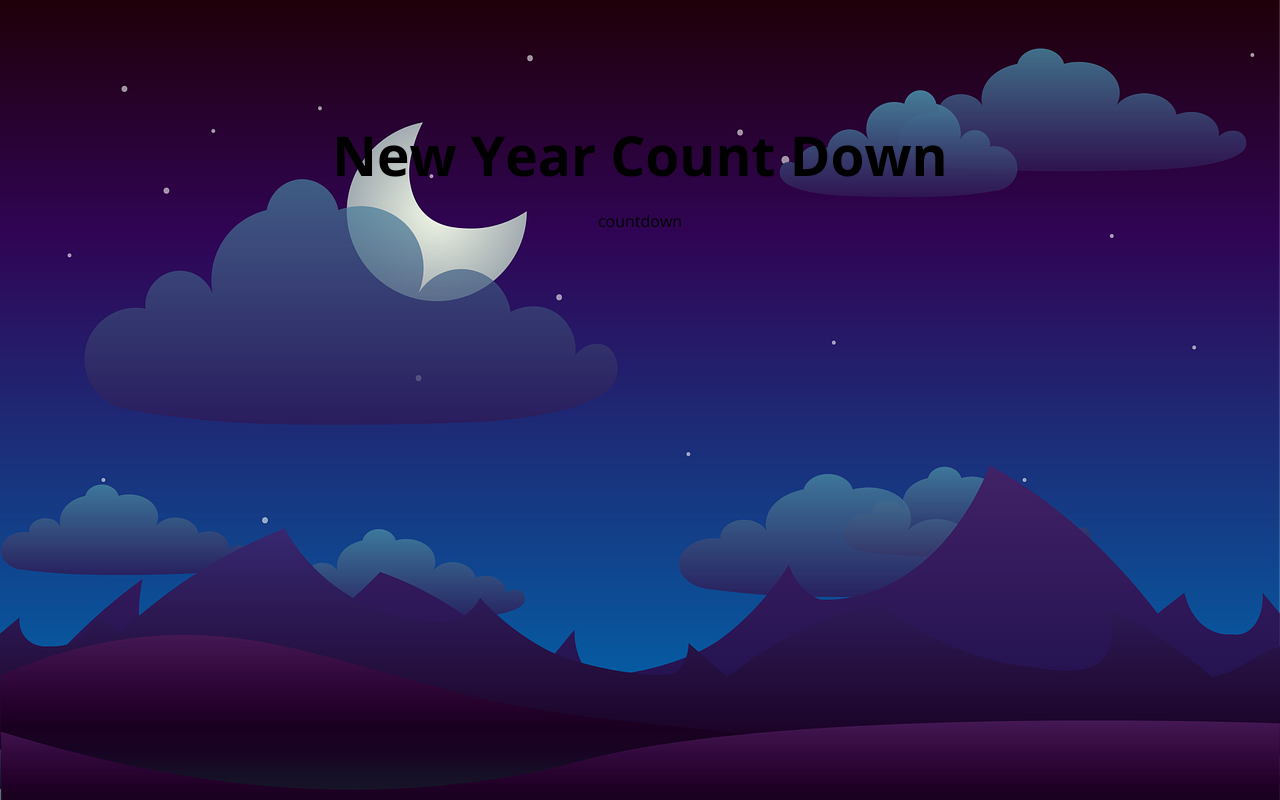
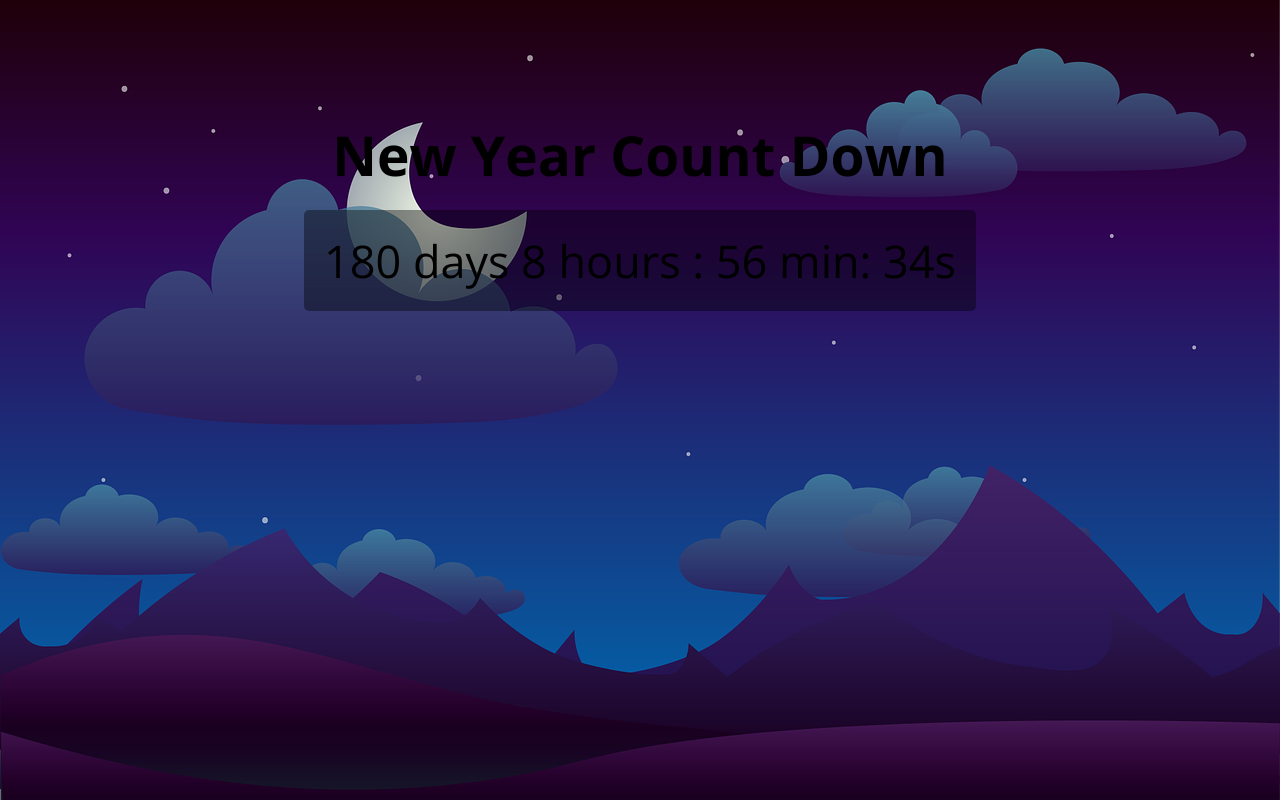
Before and after one commit to OybekKayumov/javascript-100-days, a website: page 17-date-countdown/index.html in a window 1280 px wide. Drawn offline with nearby package versions, Linux system fonts and the light colour scheme.

Commit message:
Add date countdown

```diff
--- a/17-date-countdown/script.js
+++ b/17-date-countdown/script.js
@@ -0,0 +1,21 @@
+const countTo = "1 Jan 2024";
+
+const c = setInterval(() => {
+  const endDate = new Date(countTo);
+  const curDate = new Date();
+
+  const totalSec = (endDate - curDate) / 1000;
+
+  const days = Math.floor(totalSec / 3600 / 24);
+  const hours = Math.floor(totalSec / 3600) % 24;
+  const mins = Math.floor(totalSec / 60) % 60;
+  const sec = Math.floor(totalSec) % 60;
+
+  const countDown = document.getElementById('countdown');
+  countDown.textContent = `${days} days ${hours} hours : ${mins} min: ${sec}s`
+
+  if (totalSec < 0) {
+    clearInterval();
+    countDown.textContent = "Happy New Year!!!"
+  }
+}, 1000)
--- a/17-date-countdown/styles.css
+++ b/17-date-countdown/styles.css
@@ -33,7 +33,7 @@ h1 {
   line-height: 2;
 }
 
-.countdown {
+#countdown {
   background-color: rgba(0, 0, 0, .4);
   padding: 20px;
   font-size: 45px;
```
